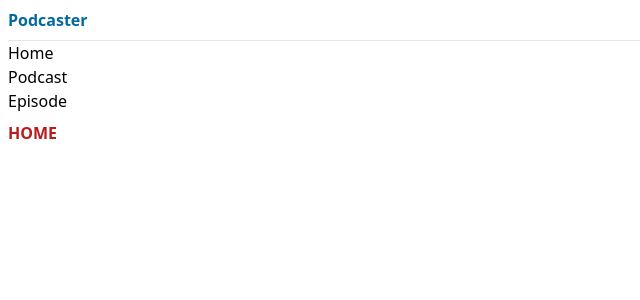
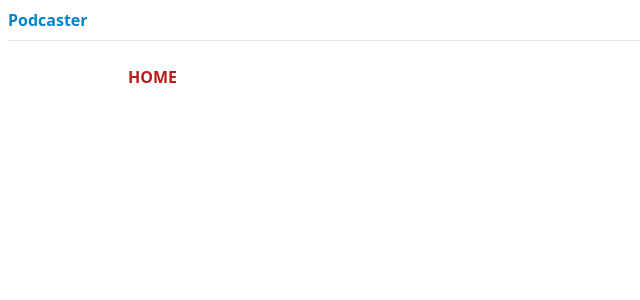
Before and after one commit to merabyte/podcaster, a React (Vite) app: page / in a window 1280 px wide. Shown: the top 300 px of the page, without its empty margins (0-640 px from the left). Built offline with nearby package versions, Linux system fonts and the light colour scheme.

Commit message:
App layout

```diff
--- /dev/null
+++ b/src/App.jsx
@@ -0,0 +1,7 @@
+import Routes from './Routes'
+
+function App() {
+  return <Routes />
+}
+
+export default App
--- a/src/components/Error/index.jsx
+++ b/src/components/Error/index.jsx
@@ -1,15 +1,19 @@
+import { useEffect } from 'react'
 import { useRouteError } from 'react-router-dom'
 
 function Error() {
   const error = useRouteError()
-  console.error(error)
+
+  useEffect(() => {
+    if (error) console.error(error)
+  }, [])
 
   return (
     <div>
       <h1>Oops!</h1>
       <p>Sorry, an unexpected error has occurred.</p>
       <p>
-        <i>{error.statusText || error.message}</i>
+        <i>{error?.statusText || error?.message}</i>
       </p>
     </div>
   )
--- a/src/components/Layout/index.jsx
+++ b/src/components/Layout/index.jsx
@@ -1,26 +1,23 @@
-import { Link, Outlet } from 'react-router-dom'
+import { Link, Outlet, useNavigation } from 'react-router-dom'
+import Loading from '../Loading'
 
 function Layout() {
+  const navigation = useNavigation()
+
   return (
     <main className="p-2">
-      <header className="text-sky-700 font-semibold pb-2 border-b border-solid">
-        <Link to="/">Podcaster</Link>
+      <header className="sticky top-0 z-10 flex pb-2 border-b border-solid bg-white">
+        <div className="flex-1">
+          <Link to="/" className="text-sky-600 font-semibold hover:text-sky-800">
+            Podcaster
+          </Link>
+        </div>
       </header>
-      <nav>
-        <ul>
-          <li>
-            <Link to="/">Home</Link>
-          </li>
-          <li>
-            <Link to="/podcast/1">Podcast</Link>
-          </li>
-          <li>
-            <Link to="/podcast/1/episode/1">Episode</Link>
-          </li>
-        </ul>
-      </nav>
-      <section className="py-2">
-        <Outlet />
+
+      <section className="flex justify-center pt-6">
+        <div className="flex-1 max-w-5xl">
+          <Outlet />
+        </div>
       </section>
     </main>
   )
--- a/src/main.jsx
+++ b/src/main.jsx
@@ -1,11 +1,11 @@
 import React from 'react'
 import ReactDOM from 'react-dom/client'
-import Routes from './Routes'
+import App from './App'
 
 import './index.css'
 
 ReactDOM.createRoot(document.getElementById('root')).render(
   <React.StrictMode>
-    <Routes />
+    <App />
   </React.StrictMode>,
 )
```
